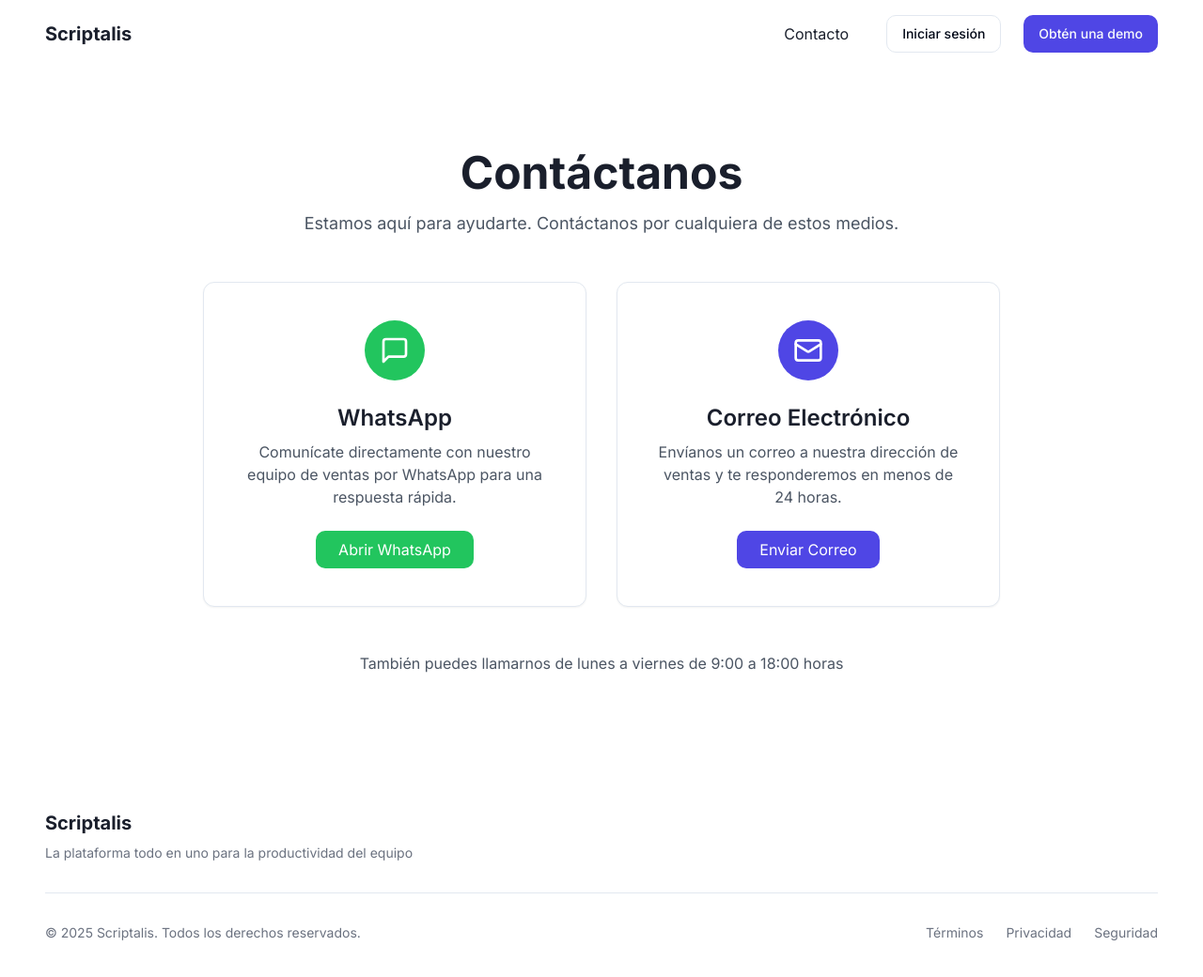
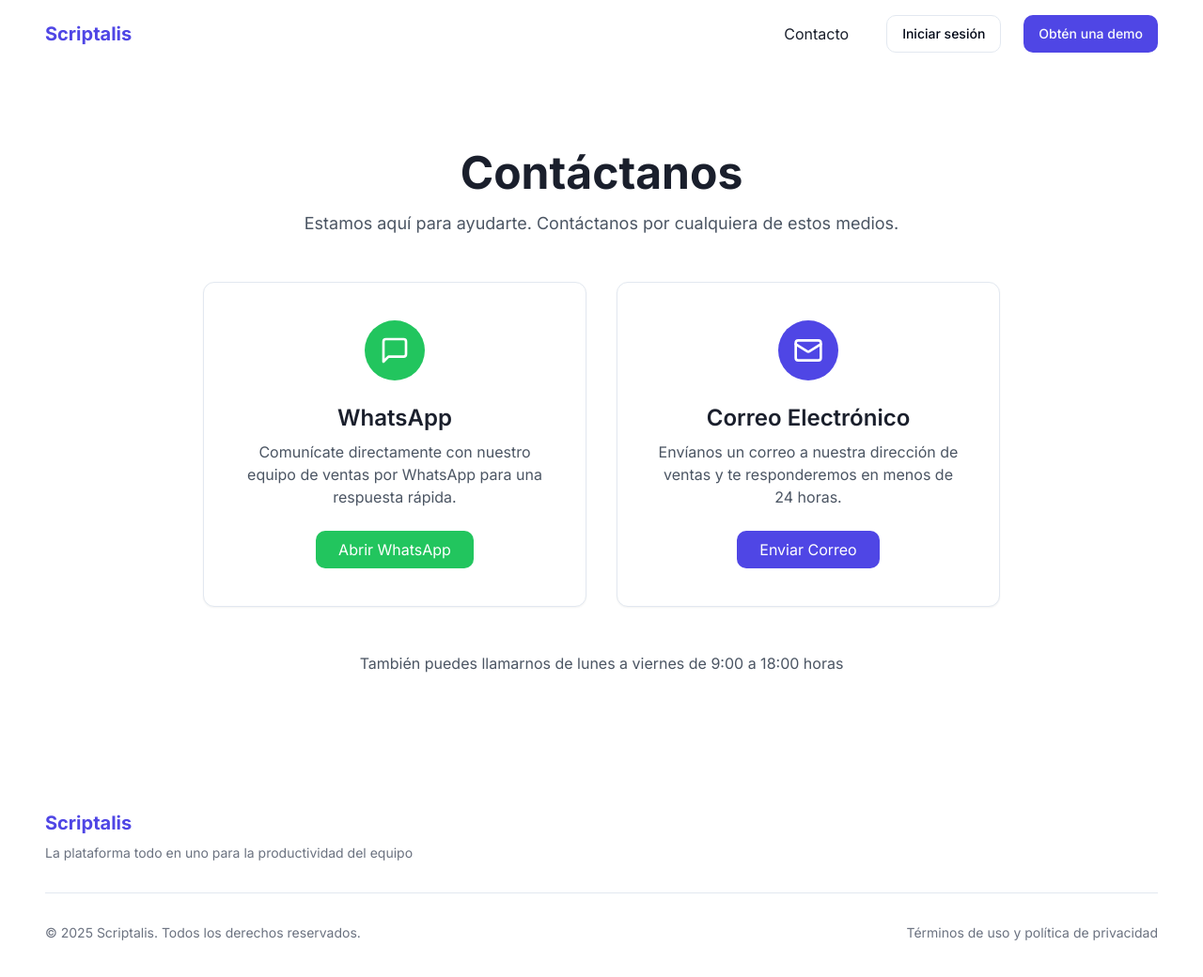
Before and after one commit to marcelotobon/scriptalis-landing-page-elegance, a React (Vite) app: page /contacto2 in a window 1280 px wide. Shown: the top 1040 px of the page at 94% size. Built offline with nearby package versions, Linux system fonts and the light colour scheme.

Commit message:
Refactor: Apply color and remove pages
- Use #4F46E5 color for "Obtén una demo" buttons and "Scriptalis" text.
- Remove "Privacidad" and "Seguridad" pages.
- Rename "Términos" page to "Términos de uso y política de privacidad".

```diff
--- a/src/components/Footer.tsx
+++ b/src/components/Footer.tsx
@@ -7,7 +7,7 @@ const Footer = () => {
       <div className="max-w-7xl mx-auto">
         <div className="flex flex-col md:flex-row justify-between items-center gap-8">
           <div>
-            <div className="text-scriptalis-dark font-bold text-xl mb-2">Scriptalis</div>
+            <div className="text-scriptalis-accent font-bold text-xl mb-2">Scriptalis</div>
             <p className="text-gray-500 text-sm">
               La plataforma todo en uno para la productividad del equipo
             </p>
@@ -19,9 +19,7 @@ const Footer = () => {
         <div className="flex flex-col md:flex-row items-center justify-between text-sm text-gray-500">
           <div>&copy; {new Date().getFullYear()} Scriptalis. Todos los derechos reservados.</div>
           <div className="flex gap-6 mt-4 md:mt-0">
-            <a href="#" className="hover:text-scriptalis-accent">Términos</a>
-            <a href="#" className="hover:text-scriptalis-accent">Privacidad</a>
-            <a href="#" className="hover:text-scriptalis-accent">Seguridad</a>
+            <a href="#" className="hover:text-scriptalis-accent">Términos de uso y política de privacidad</a>
           </div>
         </div>
       </div>
--- a/src/components/Navbar.tsx
+++ b/src/components/Navbar.tsx
@@ -27,7 +27,7 @@ const Navbar = () => {
     >
       <div className="max-w-7xl mx-auto flex items-center justify-between">
         <div className="flex items-center">
-          <Link to="/" className="text-scriptalis-dark font-bold text-xl">
+          <Link to="/" className="text-scriptalis-accent font-bold text-xl">
             Scriptalis
           </Link>
         </div>
```
